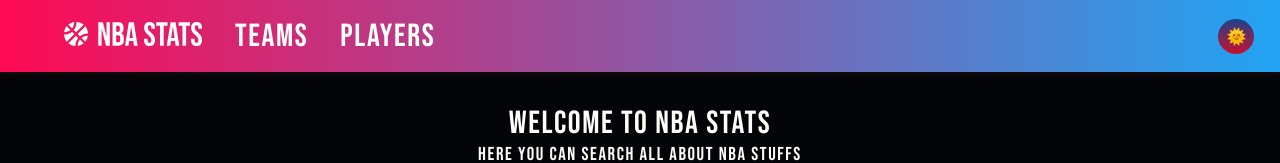
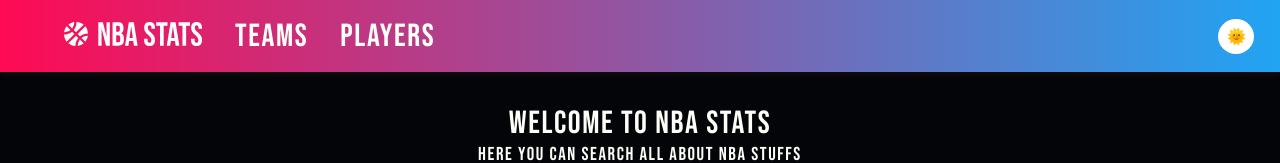
Before and after one commit to Victorb999/nba-stats, a Next.js app: page / in a window 1280 px wide. Shown: the top 163 px of the page. Built offline with nearby package versions, Linux system fonts and the light colour scheme; no server answers.

Commit message:
customize theme

```diff
--- a/src/components/Header/index.tsx
+++ b/src/components/Header/index.tsx
@@ -3,8 +3,10 @@
 
 import Link from "next/link";
 import ThemeSelector from "../ThemeSelector";
+import { useTheme } from "../../contexts/ThemeContext";
 
 export function Header() {
+  const { darkTheme } = useTheme();
   return (
     <header className={styles.headerContainer}>
       <Link href="/" passHref>
@@ -12,7 +14,7 @@
           <Image
             width={139}
             height={24}
-            src="/logo.svg"
+            src={darkTheme ? "/logo.svg" : "/logo-black.svg"}
             alt="logo"
             objectFit="cover"
           />
--- a/src/components/LeagueStandings/styles.module.scss
+++ b/src/components/LeagueStandings/styles.module.scss
@@ -3,6 +3,7 @@
   flex-direction: column;
   justify-content: center;
   align-items: center;
+  margin-bottom: 2rem;
   .standingsTitle {
     display: flex;
     flex-direction: column;
@@ -20,7 +21,7 @@
   .standingsConference {
     margin: 1rem;
     background-color: var(--gray-5);
-    box-shadow: 0px 2px 4px var(--black);
+    box-shadow: var(--shadow);
     .conferenceTitle {
       display: flex;
       border-radius: var(--border-radius-top);
--- a/src/components/ThemeSelector/styles.module.scss
+++ b/src/components/ThemeSelector/styles.module.scss
@@ -1,6 +1,6 @@
 .themeSelector{
   display: flex;
-  background: var(--degrade-2);
+  background: var(--white);
   border: none;
   border-radius: 50%;
   padding: 0.5rem;
--- a/src/pages/players/styles.module.scss
+++ b/src/pages/players/styles.module.scss
@@ -19,7 +19,7 @@
       background-color: var(--gray-6);
       border: 0.5px solid var(--gray-2);
       outline: none;
-      color: var(--white);
+      color: var(--gray-1);
     }
   }
 }
--- a/src/utils/themes.ts
+++ b/src/utils/themes.ts
@@ -21,20 +21,20 @@
   "--gray-5": "#1C2127",
   "--gray-6": "#030509",
   "--green": "#85ffc7",
-  "--shadow": "0px 2px 4px rgba(0, 0, 0, 0.25)",
+  "--shadow": "0px 2px 4px rgba(0, 0, 0, 0.25)"
 };
 
 const lightTheme: Theme = {
   "--white": "#fff",
   "--black": "#000",
   "--gray-6": "#fffffa",
-  "--gray-5": "#e5e5e5",
-  "--gray-4": "#999",
-  "--gray-3": "#666",
-  "--gray-2": "#333",
-  "--gray-1": "#121212",
+  "--gray-5": "#e5e6e4",
+  "--gray-4": "#cfd2cd",
+  "--gray-3": "#a6a2a2",
+  "--gray-2": "#847577",
+  "--gray-1": "#223843",
   "--green": "#2a9d8f",
-  "--shadow": "0px 2px 4px #e5e5e5",
+  "--shadow": "0px 2px 4px #e5e6e4"
 };
 
 export function changeTheme(dark: boolean) {
@@ -42,8 +42,7 @@
     for (var [key, value] of Object.entries(darkTheme)) {
       document.documentElement.style.setProperty(key, value);
     }
-  }
-  else{
+  } else {
     for (var [key, value] of Object.entries(lightTheme)) {
       document.documentElement.style.setProperty(key, value);
     }
```
Also changed, not shown: src/components/Players/styles.module.scss (+9 -8 lines), src/pages/player/styles.module.scss (+6 -3 lines), src/pages/team/styles.module.scss (+6 -1 lines), public/logo-black.svg (added).
